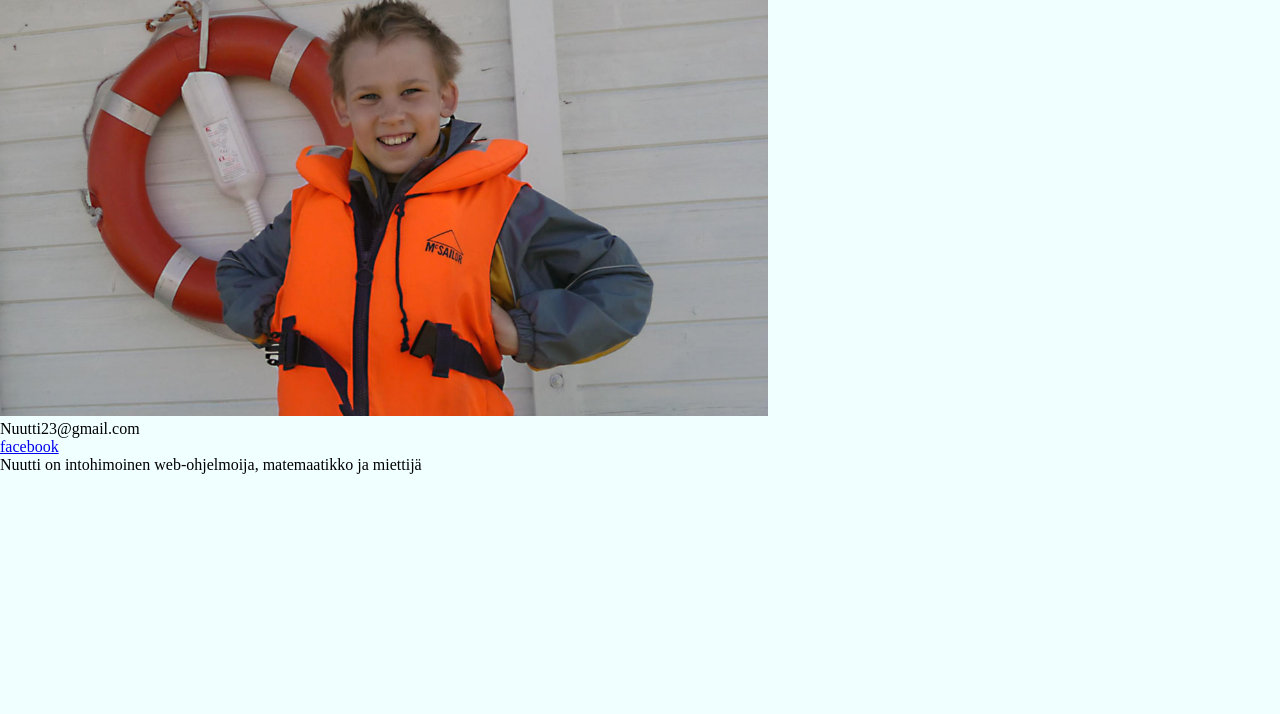
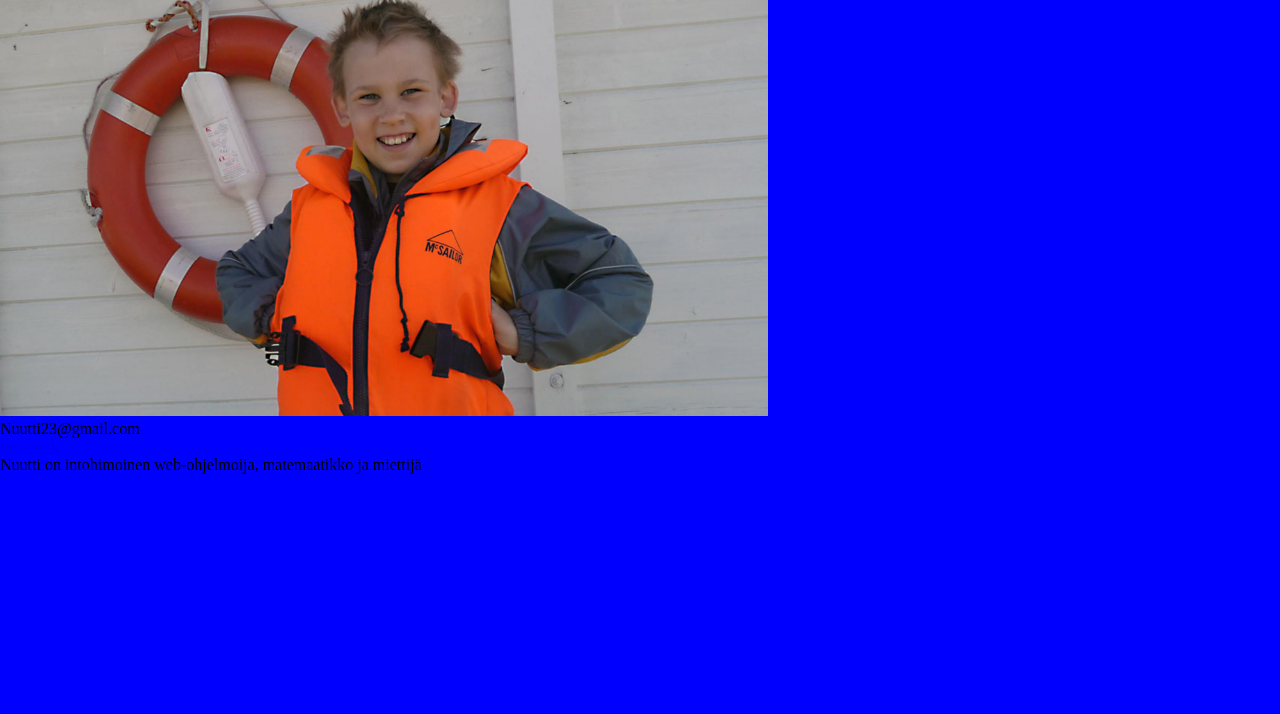
Before and after one commit to NuuttiNiiranen/WOHI_assignment_3, a website: page index.html in a window 1280 px wide. Shown: the part 86-800 px from the top of the page. Drawn offline with Linux system fonts and the light colour scheme.

Commit message:
changed one css rule

```diff
--- a/style.css
+++ b/style.css
@@ -5,7 +5,7 @@
 }
 
 body {
-    background-color: azure;
+    background-color: blue;
 }
 
 .bullet_list {
```
